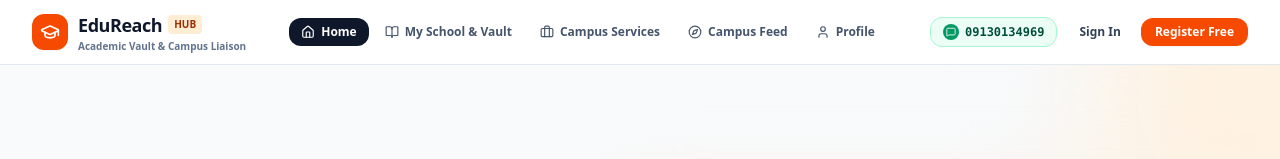
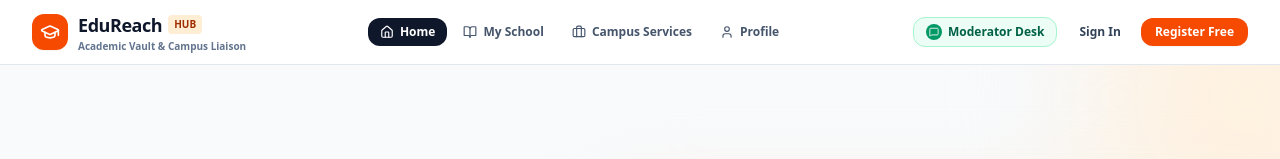
Before and after one commit to 1436799528/EduReach_Hub, a React (Vite) app: page / in a window 1280 px wide. Shown: the top 159 px of the page. Built offline with nearby package versions, Linux system fonts and the light colour scheme.

Commit message:
make authenticated feed the home navigation

```diff
--- a/src/components/Navbar.tsx
+++ b/src/components/Navbar.tsx
@@ -8,10 +8,7 @@ import {
   Menu,
   X,
   Home,
-  ShieldCheck,
   LogIn,
-  UserPlus,
-  Compass,
   Phone
 } from 'lucide-react';
 import { UserProfile, InstitutionId } from '../types';
@@ -40,26 +37,31 @@ export const Navbar: React.FC<NavbarProps> = ({
 }) => {
   const [mobileMenuOpen, setMobileMenuOpen] = useState(false);
 
-  const WHATSAPP_DISPLAY = '09130134969';
-  const WHATSAPP_LINK = 'https://wa.me/2349130134969';
-
   const navItems = [
-    { id: 'landing', label: 'Home', icon: Home },
-    { id: 'my_school', label: 'My School & Vault', icon: BookOpen },
+    { id: isLoggedIn ? 'feed' : 'landing', label: 'Home', icon: Home },
+    { id: 'my_school', label: 'My School', icon: BookOpen },
     { id: 'services', label: 'Campus Services', icon: Briefcase },
-    { id: 'feed', label: 'Campus Feed', icon: Compass },
     { id: 'profile', label: 'Profile', icon: User }
   ];
+
+  const handleNavigation = (id: string) => {
+    if (!isLoggedIn && id !== 'landing') {
+      onOpenAuth('register');
+      setMobileMenuOpen(false);
+      return;
+    }
+    setCurrentView(id as 'landing' | 'feed' | 'my_school' | 'services' | 'profile');
+    setMobileMenuOpen(false);
+    window.scrollTo({ top: 0, behavior: 'smooth' });
+  };
 
   return (
     <header className="sticky top-0 z-40 bg-white/95 backdrop-blur-md border-b border-slate-200">
       <div className="max-w-7xl mx-auto px-4 sm:px-6 lg:px-8">
         <div className="flex items-center justify-between h-16 gap-4">
-
-          {/* Brand Logo */}
           <div className="flex items-center gap-3">
             <button
-              onClick={() => setCurrentView('landing')}
+              onClick={() => handleNavigation(isLoggedIn ? 'feed' : 'landing')}
               className="flex items-center gap-2.5 text-left cursor-pointer group"
             >
               <div className="w-9 h-9 rounded-xl bg-orange-600 flex items-center justify-center text-white shadow-xs group-hover:bg-orange-700 transition-colors">
@@ -67,30 +69,22 @@ export const Navbar: React.FC<NavbarProps> = ({
               </div>
               <div>
                 <div className="flex items-center gap-1.5">
-                  <span className="font-bold text-slate-900 text-base sm:text-lg tracking-tight">
-                    EduReach
-                  </span>
-                  <span className="text-[10px] font-extrabold uppercase px-1.5 py-0.5 rounded bg-orange-100 text-orange-800">
-                    HUB
-                  </span>
+                  <span className="font-bold text-slate-900 text-base sm:text-lg tracking-tight">EduReach</span>
+                  <span className="text-[10px] font-extrabold uppercase px-1.5 py-0.5 rounded bg-orange-100 text-orange-800">HUB</span>
                 </div>
-                <p className="text-[10px] text-slate-500 font-semibold hidden sm:block">
-                  Academic Vault & Campus Liaison
-                </p>
+                <p className="text-[10px] text-slate-500 font-semibold hidden sm:block">Academic Vault & Campus Liaison</p>
               </div>
             </button>
           </div>
 
-          {/* Desktop Navigation Links */}
           <nav className="hidden md:flex items-center gap-1">
             {navItems.map((item) => {
               const Icon = item.icon;
               const isActive = currentView === item.id;
-
               return (
                 <button
                   key={item.id}
-                  onClick={() => setCurrentView(item.id as any)}
+                  onClick={() => handleNavigation(item.id)}
                   className={`px-3 py-1.5 rounded-xl text-xs font-bold transition-colors flex items-center gap-1.5 cursor-pointer ${
                     isActive
                       ? 'bg-slate-900 text-white'
@@ -104,28 +98,17 @@ export const Navbar: React.FC<NavbarProps> = ({
             })}
           </nav>
 
-          {/* Right Action Controls: WhatsApp hotline + User Auth / Profile */}
           <div className="flex items-center gap-2.5">
-
-            {/* Embedded WhatsApp Hotline with Clean Icon */}
-            <a
-              href={WHATSAPP_LINK}
-              target="_blank"
-              rel="noopener noreferrer"
-              className="hidden sm:inline-flex items-center gap-1.5 px-3 py-1.5 rounded-xl bg-emerald-50 border border-emerald-200 text-emerald-800 hover:bg-emerald-100 text-xs font-bold transition-colors"
-              title="Official WhatsApp Liaison Desk"
-            >
+            <div className="hidden sm:inline-flex items-center gap-1.5 px-3 py-1.5 rounded-xl bg-emerald-50 border border-emerald-200 text-emerald-800 text-xs font-bold" title="Moderator Support Desk">
               <div className="w-4 h-4 rounded-full bg-emerald-600 text-white flex items-center justify-center">
                 <MessageSquare className="w-2.5 h-2.5" />
               </div>
-              <span className="font-mono text-emerald-900">{WHATSAPP_DISPLAY}</span>
-            </a>
+              <span>Moderator Desk</span>
+            </div>
 
-            {/* Auth Buttons or User Avatar */}
             {isLoggedIn && user ? (
-              <div className="flex items-center gap-2">
               <button
-                  onClick={() => setCurrentView('profile')}
+                onClick={() => handleNavigation('profile')}
                 className="flex items-center gap-2 p-1.5 pl-2 rounded-xl border border-slate-200 hover:border-slate-300 bg-slate-50 transition-colors cursor-pointer"
               >
                 <img
@@ -135,33 +118,21 @@ export const Navbar: React.FC<NavbarProps> = ({
                   referrerPolicy="no-referrer"
                 />
                 <div className="text-left hidden lg:block pr-1">
-                    <p className="text-[11px] font-bold text-slate-800 leading-tight truncate max-w-[100px]">
-                      {user.name.split(' ')[0]}
-                    </p>
-                    <span className="text-[9px] text-orange-600 font-bold block">
-                      {user.institutionId}
-                    </span>
+                  <p className="text-[11px] font-bold text-slate-800 leading-tight truncate max-w-[100px]">{user.name.split(' ')[0]}</p>
+                  <span className="text-[9px] text-orange-600 font-bold block">{user.institutionId}</span>
                 </div>
               </button>
-              </div>
             ) : (
               <div className="flex items-center gap-2">
-                <button
-                  onClick={() => onOpenAuth('login')}
-                  className="px-3 py-1.5 text-xs font-bold text-slate-700 hover:text-slate-900 hover:bg-slate-100 rounded-xl transition-colors cursor-pointer"
-                >
+                <button onClick={() => onOpenAuth('login')} className="px-3 py-1.5 text-xs font-bold text-slate-700 hover:text-slate-900 hover:bg-slate-100 rounded-xl transition-colors cursor-pointer">
                   Sign In
                 </button>
-                <button
-                  onClick={() => onOpenAuth('register')}
-                  className="px-3.5 py-1.5 text-xs font-bold bg-orange-600 hover:bg-orange-700 text-white rounded-xl shadow-xs transition-colors cursor-pointer"
-                >
+                <button onClick={() => onOpenAuth('register')} className="px-3.5 py-1.5 text-xs font-bold bg-orange-600 hover:bg-orange-700 text-white rounded-xl shadow-xs transition-colors cursor-pointer">
                   Register Free
                 </button>
               </div>
             )}
 
-            {/* Mobile Menu Toggle Button */}
             <button
               onClick={() => setMobileMenuOpen(!mobileMenuOpen)}
               className="md:hidden p-2 rounded-xl text-slate-700 hover:bg-slate-100 transition-colors cursor-pointer"
@@ -169,32 +140,22 @@ export const Navbar: React.FC<NavbarProps> = ({
             >
               {mobileMenuOpen ? <X className="w-5 h-5" /> : <Menu className="w-5 h-5" />}
             </button>
-
           </div>
-
         </div>
       </div>
 
-      {/* Mobile Drawer Menu */}
       {mobileMenuOpen && (
         <div className="md:hidden border-t border-slate-200 bg-white p-4 space-y-3">
-
           <div className="space-y-1">
             {navItems.map((item) => {
               const Icon = item.icon;
               const isActive = currentView === item.id;
-
               return (
                 <button
                   key={item.id}
-                  onClick={() => {
-                    setCurrentView(item.id as any);
-                    setMobileMenuOpen(false);
-                  }}
+                  onClick={() => handleNavigation(item.id)}
                   className={`w-full px-4 py-2.5 rounded-xl text-xs font-bold flex items-center gap-2.5 transition-colors cursor-pointer ${
-                    isActive
-                      ? 'bg-slate-900 text-white'
-                      : 'text-slate-700 hover:bg-slate-100'
+                    isActive ? 'bg-slate-900 text-white' : 'text-slate-700 hover:bg-slate-100'
                   }`}
                 >
                   <Icon className="w-4 h-4" />
@@ -204,41 +165,23 @@ export const Navbar: React.FC<NavbarProps> = ({
             })}
           </div>
 
-          <div className="pt-3 border-t border-slate-100 space-y-2">
-            <a
-              href={WHATSAPP_LINK}
-              target="_blank"
-              rel="noopener noreferrer"
-              className="w-full py-2.5 px-3 rounded-xl bg-emerald-50 border border-emerald-200 text-emerald-800 font-bold text-xs flex items-center justify-center gap-2"
-            >
+          <div className="pt-3 border-t border-slate-100">
+            <div className="w-full py-2.5 px-3 rounded-xl bg-emerald-50 border border-emerald-200 text-emerald-800 font-bold text-xs flex items-center justify-center gap-2">
               <MessageSquare className="w-4 h-4 text-emerald-600" />
-              <span>WhatsApp Desk: {WHATSAPP_DISPLAY}</span>
-            </a>
+              <span>Moderator Support Desk</span>
+            </div>
 
             {!isLoggedIn && (
-              <div className="grid grid-cols-2 gap-2 pt-1">
-                <button
-                  onClick={() => {
-                    onOpenAuth('login');
-                    setMobileMenuOpen(false);
-                  }}
-                  className="py-2.5 rounded-xl border border-slate-300 text-slate-800 text-xs font-bold text-center"
-                >
+              <div className="grid grid-cols-2 gap-2 pt-2">
+                <button onClick={() => { onOpenAuth('login'); setMobileMenuOpen(false); }} className="py-2.5 rounded-xl border border-slate-300 text-slate-800 text-xs font-bold text-center">
                   Sign In
                 </button>
-                <button
-                  onClick={() => {
-                    onOpenAuth('register');
-                    setMobileMenuOpen(false);
-                  }}
-                  className="py-2.5 rounded-xl bg-orange-600 text-white text-xs font-bold text-center shadow-xs"
-                >
+                <button onClick={() => { onOpenAuth('register'); setMobileMenuOpen(false); }} className="py-2.5 rounded-xl bg-orange-600 text-white text-xs font-bold text-center shadow-xs">
                   Register Free
                 </button>
               </div>
             )}
           </div>
-
         </div>
       )}
     </header>
```
Lines whose indentation alone changed are shown as unchanged.
